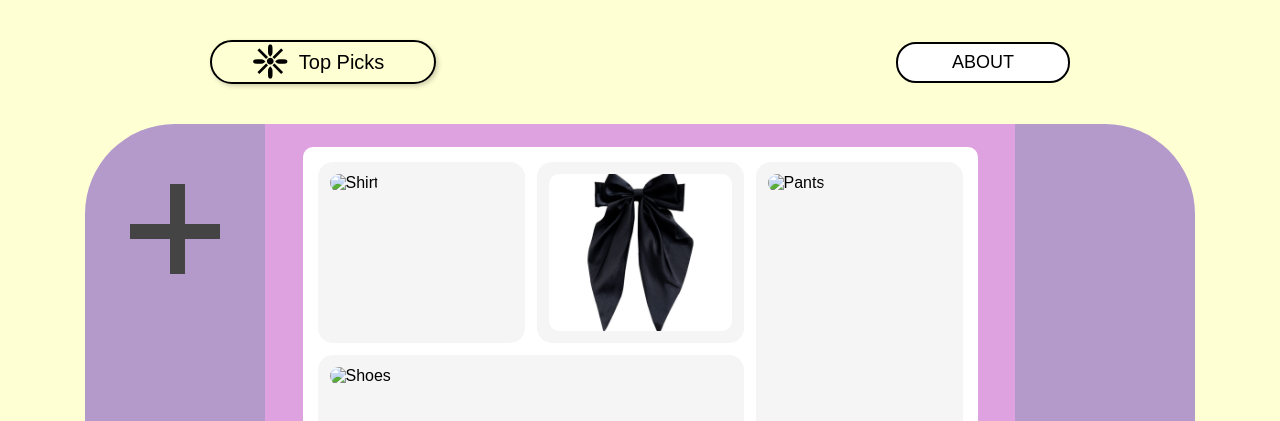
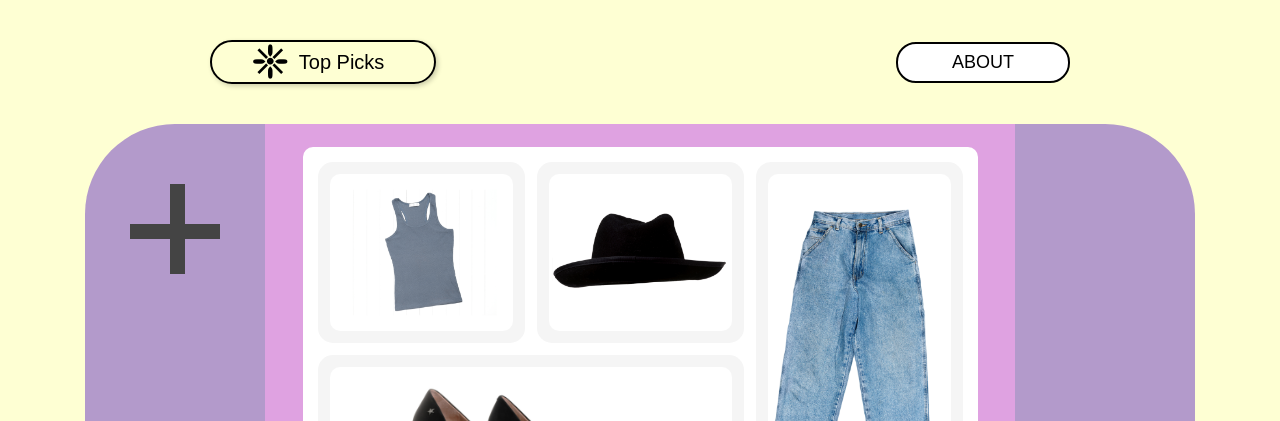
Before and after one commit to moimoi18/OutfitFinder, a website: page generator.html in a window 1280 px wide. Shown: the top 421 px of the page. Drawn offline with Linux system fonts and the light colour scheme.

Commit message:
Fixing images

```diff
--- a/generator.html
+++ b/generator.html
@@ -278,16 +278,16 @@
         <div class="screen">
             <div class="content-area">
                 <div class="item-box">
-                    <img id="shirtImg" src="images/Shirt1.JPG" alt="Shirt">
+                    <img id="shirtImg" src="images/shirts/1.JPG" alt="Shirt">
                 </div>
                 <div class="item-box">
-                    <img id="accessoryImg" src="images/Acess1.JPG" alt="Accessory">
+                    <img id="accessoryImg" src="images/accessories/22.JPG" alt="Accessory">
                 </div>
                 <div class="item-box large">
-                    <img id="pantsImg" src="images/Pants1.JPG" alt="Pants">
+                    <img id="pantsImg" src="images/pants/8.JPG" alt="Pants">
                 </div>
                 <div class="item-box wide">
-                    <img id="shoesImg" src="images/Shoes1.JPG" alt="Shoes">
+                    <img id="shoesImg" src="images/shoes/15.JPG" alt="Shoes">
                 </div>
             </div>
         </div>
--- a/outfit.js
+++ b/outfit.js
@@ -1,19 +1,53 @@
 document.addEventListener('DOMContentLoaded', function() {
-  // Define outfitItems directly in the JavaScript
+  // Define outfitItems with your actual image filenames
   const outfitItems = {
-    shirts: generateImageList('images/shirts/', 'Shirt', 9),
-    accessories: generateImageList('images/accessories/', 'Acess', 12),
-    pants: generateImageList('images/pants/', 'Pants', 9),
-    shoes: generateImageList('images/shoes/', 'Shoes', 8),
+    shirts: [
+      'images/shirts/1.JPG',
+      'images/shirts/2.JPG',
+      'images/shirts/3.JPG',
+      'images/shirts/4.JPG',
+      'images/shirts/5.JPG',
+      'images/shirts/6.JPG',
+      'images/shirts/7.JPG',
+      'images/shirts/Shirt1.JPG',
+      'images/shirts/Shirt2.JPG',
+    ],
+    accessories: [
+      'images/accessories/22.JPG',
+      'images/accessories/23.JPG',
+      'images/accessories/24.JPG',
+      'images/accessories/25.JPG',
+      'images/accessories/26.JPG',
+      'images/accessories/27.JPG',
+      'images/accessories/28.JPG',
+      'images/accessories/29.JPG',
+      'images/accessories/30.JPG',
+      'images/accessories/31.JPG',
+      'images/accessories/Acess1.JPG',
+      'images/accessories/Acess2.JPG',
+    ],
+    pants: [
+      'images/pants/8.JPG',
+      'images/pants/9.JPG',
+      'images/pants/10.JPG',
+      'images/pants/11.JPG',
+      'images/pants/12.JPG',
+      'images/pants/13.JPG',
+      'images/pants/14.JPG',
+      'images/pants/Pants1.JPG',
+      'images/pants/Pants2.JPG',
+    ],
+    shoes: [
+      'images/shoes/15.JPG',
+      'images/shoes/16.JPG',
+      'images/shoes/17.JPG',
+      'images/shoes/18.JPG',
+      'images/shoes/19.JPG',
+      'images/shoes/20.JPG',
+      'images/shoes/21.JPG',
+      'images/shoes/Shoes1.JPG',
+    ],
   };
-
-  function generateImageList(path, baseName, count) {
-    const list = [];
-    for (let i = 1; i <= count; i++) {
-      list.push(`${path}${baseName}${i}.JPG`);
-    }
-    return list;
-  }
 
   // Function to get a random item from an array
   function getRandomItem(array) {
@@ -90,7 +124,7 @@ document.addEventListener('DOMContentLoaded', function() {
       shirt: shirtImg.src,
       accessory: accessoryImg.src,
       pants: pantsImg.src,
-      shoes: shoesImg.src
+      shoes: shoesImg.src,
     };
 
     let savedOutfits = JSON.parse(localStorage.getItem('savedOutfits')) || [];
```
Also changed, not shown: 1 other file.
